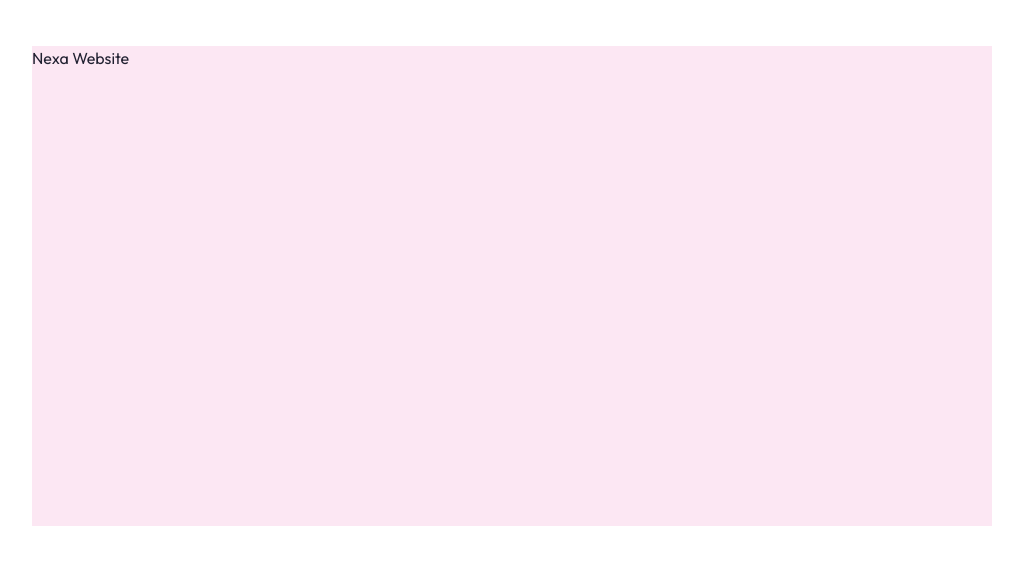
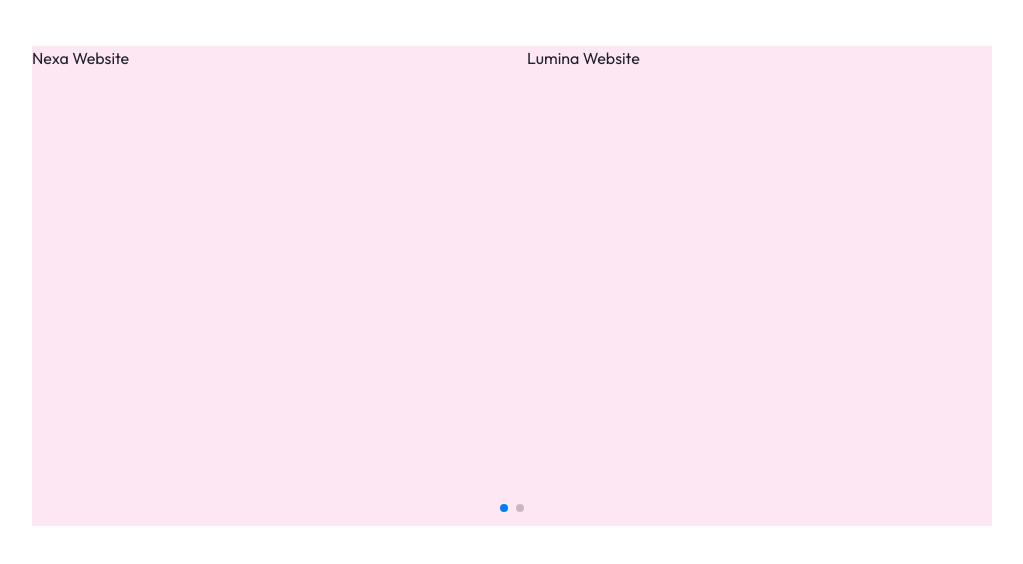
Before and after one commit to carlcarambas/portfolio_react_tailwind, a Next.js app: page / in a window 1280 px wide. Shown: the part 3007-3571 px from the top of the page, without its empty margins (128-1151 px from the left). Built offline with nearby package versions, Linux system fonts and the light colour scheme.

Commit message:
pagination fix

```diff
--- a/components/Work.jsx
+++ b/components/Work.jsx
@@ -61,7 +61,14 @@ const Work = () => {
           </Link>
         </div>
         <div className="xl:max-w-[1000px] xl:absolute right-0 top-0">
-          <Swiper className="h-[480px] bg-pink-100">
+          <Swiper
+            className="h-[480px] bg-pink-100"
+            slidesPerView={1}
+            breakpoints={{ 640: { slidesPerView: 2 } }}
+            spaceBetween={30}
+            modules={[Pagination]}
+            pagination={{ clickable: true }}
+          >
             {/* show only first 4 projects */}
             {projectData.slice(0, 4).map((project, index) => {
               return (
```
